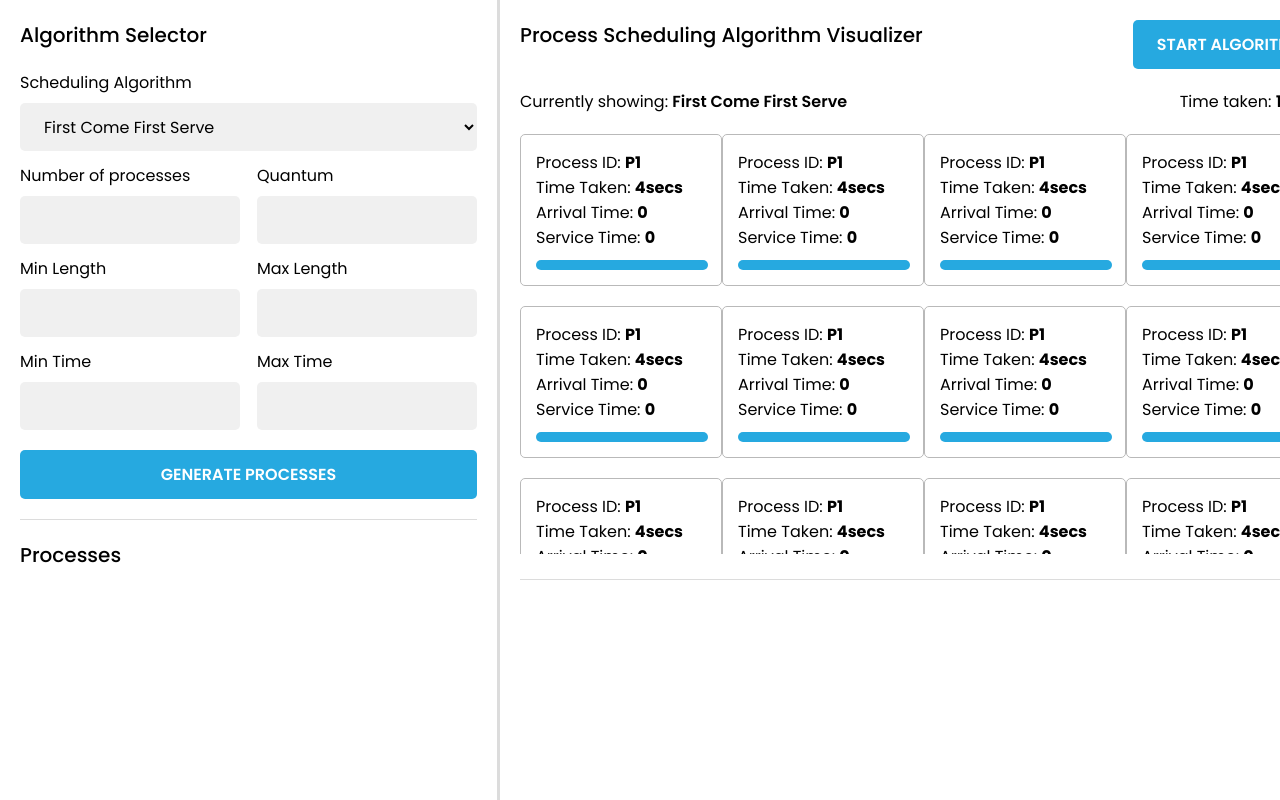
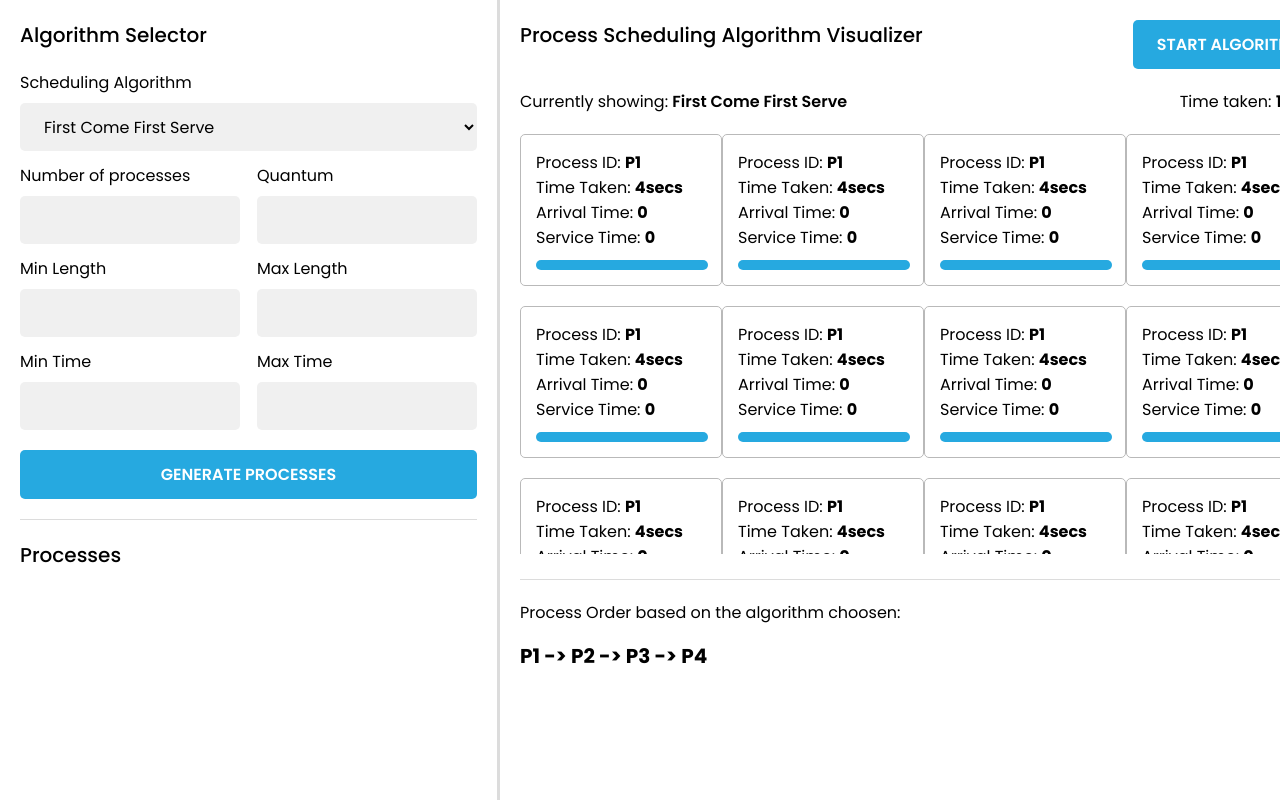
Before and after one commit to omisoul/os-visualization, a Next.js app: page / in a window 1280 px wide. Shown: the top 800 px of the page. Built offline with nearby package versions, Linux system fonts and the light colour scheme.

Commit message:
Results section

```diff
--- a/pages/index.js
+++ b/pages/index.js
@@ -3,6 +3,7 @@ import Head from "next/head";
 import styles from "../styles/Main.module.css";
 import { AlgorithmSelector } from "../views/AlgorithmSelector/AlgorithmSelector";
 import { Processes } from "../views/Processes/Processes";
+import { Results } from "../views/Results/Results";
 import { Visualizer } from "../views/Visualizer/Visualizer";
 
 export default function Home() {
@@ -24,6 +25,7 @@ export default function Home() {
 
         <div className={styles.rightCon}>
           <Visualizer />
+          <Results />
         </div>
       </div>
     </div>
--- a/styles/Main.module.css
+++ b/styles/Main.module.css
@@ -15,4 +15,15 @@
   padding: 20px;
   height: 100vh;
 }
+
+.resultsCon {
+  margin-top: 20px;
+}
+
+.results {
+  font-size: 20px;
+  font-weight: 700;
+  word-wrap: normal;
+  margin-top: 16px;
+}
 /*# sourceMappingURL=Main.module.css.map */
--- a/styles/Main.module.scss
+++ b/styles/Main.module.scss
@@ -13,3 +13,12 @@
   padding: 20px;
   height: 100vh;
 }
+.resultsCon {
+  margin-top: 20px;
+}
+.results {
+  font-size: 20px;
+  font-weight: 700;
+  word-wrap: normal;
+  margin-top: 16px;
+}
--- /dev/null
+++ b/views/Results/Results.js
@@ -0,0 +1,11 @@
+import React from "react";
+import styles from "../../styles/Main.module.css";
+
+export const Results = () => {
+  return (
+    <div className={styles.resultsCon}>
+      <p>Process Order based on the algorithm choosen:</p>
+      <p className={styles.results}>{"P1 -> P2 -> P3 -> P4"}</p>
+    </div>
+  );
+};
```
Also changed, not shown: 1 other file (tests, documents, lock files or other folders).
